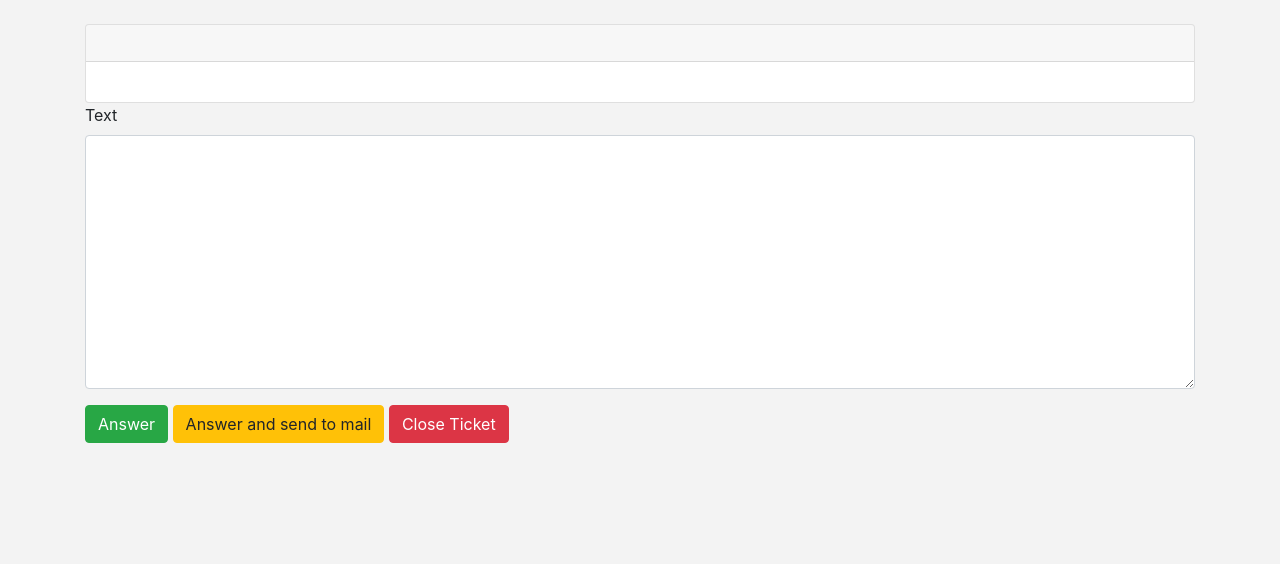
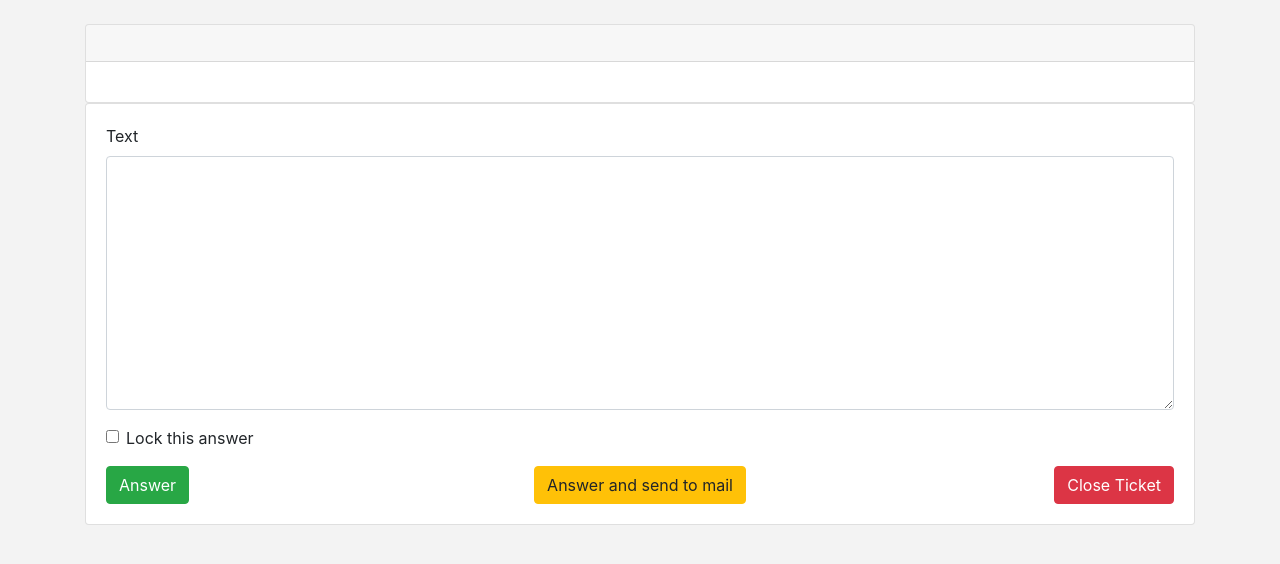
Before and after one commit to lucho03/Thesis-work, a Django app: template Mysite/main/templates/answer.html in a window 1280 px wide. Shown: the part 100-664 px from the top of the page. Run offline with Django 3.2, Linux system fonts and the light colour scheme; the template is opened without the code that fills it: values named after a table or form of the project are taken from there, others are empty; the visitor is signed in with stand-in values (Sample User, id 1); some libraries are stand-ins or nearby versions.

Commit message:
New view of answers

```diff
--- a/Mysite/main/templates/answer.html
+++ b/Mysite/main/templates/answer.html
@@ -8,7 +8,7 @@
 {% load crispy_forms_tags %}
 <form method="post">
     {% csrf_token %}
-    <div class="container">
+    <div class="container mb-3">
         {% if messages %}
             {% for message in messages%}
             <div class="alert alert-warning alert-dismissible fade show" role="alert">
@@ -31,7 +31,7 @@
                     <li class="list-group-item">
                         <blockquote class="blockquote">
                             <p class="mb-0">{{answer.number}}.  {{answer.text}}</p>
-                            <footer class="blockquote-footer">Replied by {{user}}</footer>
+                            <footer class="blockquote-footer">Replied by {{answer.author}}</footer>
                         </blockquote>
                         <div class="collapse mb-2" id="collapse-{{answer.id}}">
                             <div class="card card-body">
@@ -60,11 +60,19 @@
                                     {{answer.answer_comments}}
                                 </span>
                             </button>
+
                             {% if ticket.status == 'C' %}
                             <button class="btn btn-info ml-1" disabled>Add a comment</button>
+                            {% elif answer.lock == True %}
+                                {% if answer.author != user %}
+                                    <button class="btn btn-info ml-1" disabled data-target="tooltip" title="This answer is locked">Add a comment</button>
                                 {% else %}
                                 <button class="btn btn-info ml-1" type="button" data-toggle="modal" data-target="#comment-{{answer.id}}">Add a comment</button>
                                 {% endif %}
+                            {% else %}
+                            <button class="btn btn-info ml-1" type="button" data-toggle="modal" data-target="#comment-{{answer.id}}">Add a comment</button>
+                            {% endif %}
+
                         </div>
                     </li>
                 </ul>
@@ -91,10 +99,26 @@
         </div>
 
         {% if perms.main.answer_tickets %}
+        <div class="card mb-2">
+            <div class="card-body">
                 {{ form|crispy }}
+                <div class="form-check mb-3">
+                    <input type="checkbox" class="form-check-input" id="lock" value="True" name="lock-button">
+                    <lable class="form-check-label" for="lock">Lock this answer</lable>
+                </div>
+                <div class="row">
+                    <div class="col">
                         <button type="submit" class="btn btn-success">Answer</button>
+                    </div>
+                    <div class="col text-center">
                         <button type="submit" class="btn btn-warning" value="yes" name="send_to_mail">Answer and send to mail</button>
+                    </div>
+                    <div class="col text-right">
                         <button type="submit" class="btn btn-danger" value="{{ticket.id}}" name="close_ticket">Close Ticket</button>
+                    </div>
+                </div>
+            </div>
+        </div>
         {% endif %}
     </div>
 </form>
```
Lines whose indentation alone changed are shown as unchanged.
